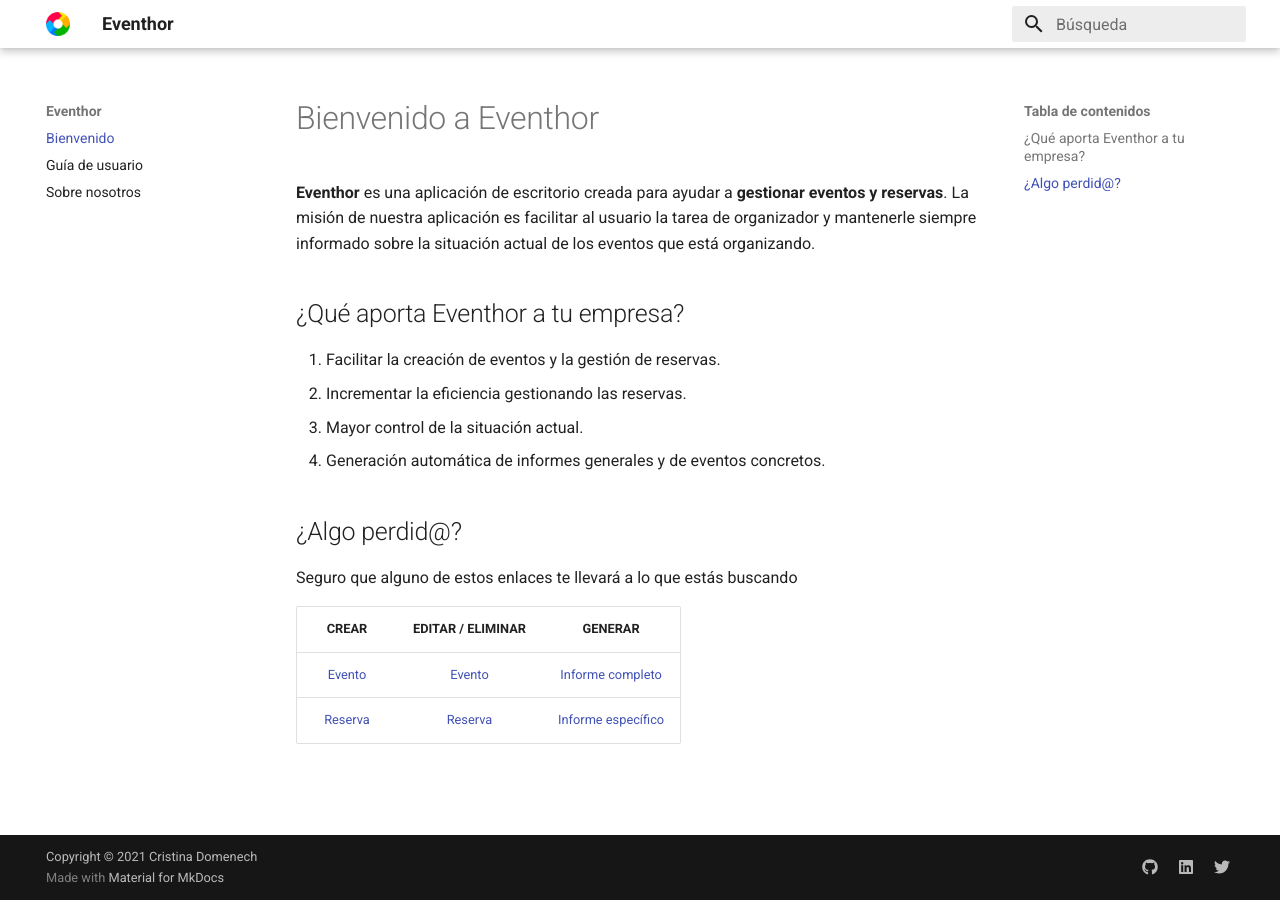
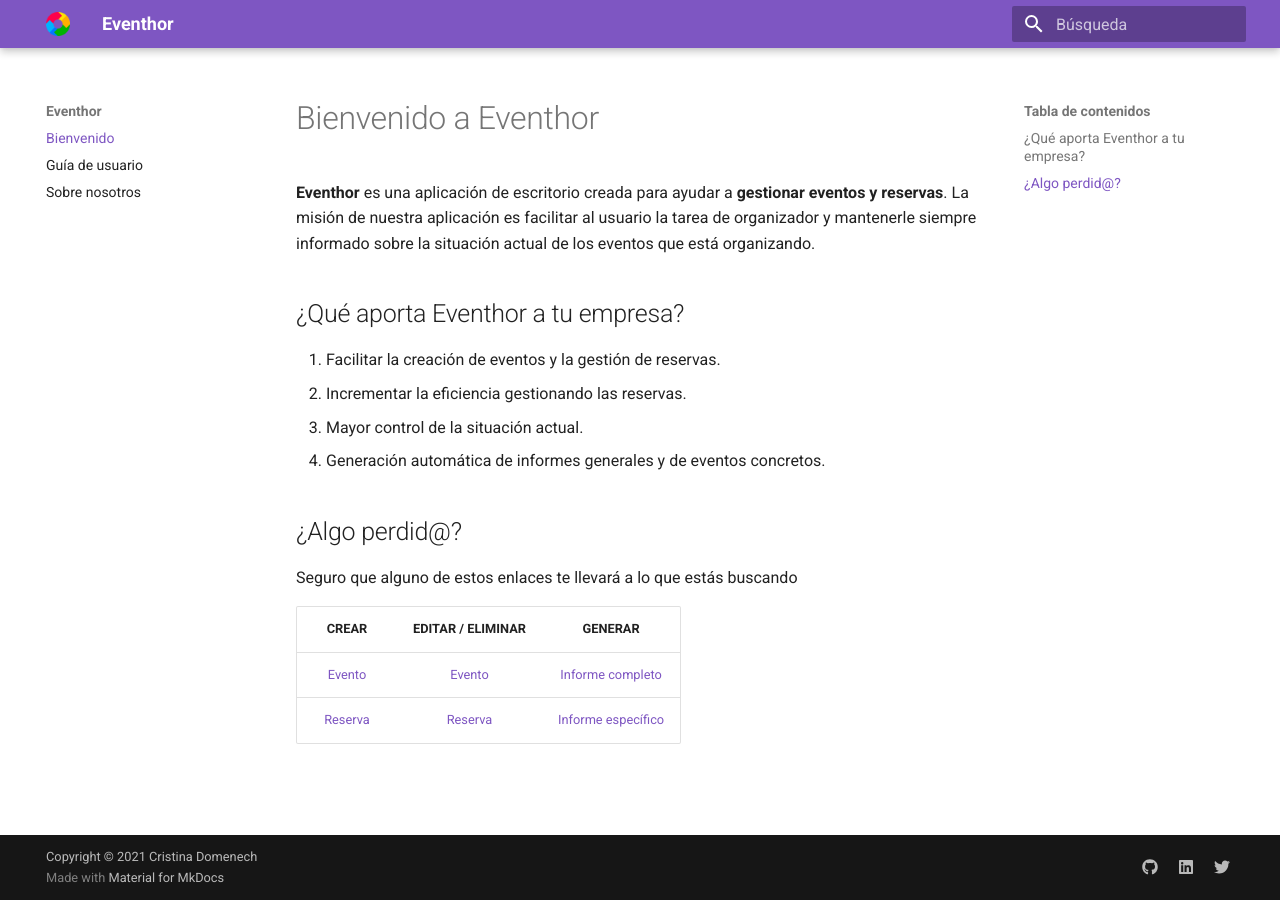
Before and after one commit to C-Domenech/Gestor-Eventos-User-Help, an MkDocs documentation site: the page built from docs/index.md, in a window 1280 px wide. Built offline with MkDocs 1.6.1 and Material for MkDocs 9.7.7, drawn with Linux system fonts in a browser that asks for light colours.

Commit message:
Add files via upload

```diff
--- a/mkdocs.yml
+++ b/mkdocs.yml
@@ -10,7 +10,7 @@ theme:
   features:
     # - navigation.tabs
   palette:
-    primary: white
+    primary: deep-purple
     accent: pink
 extra:
   social:
@@ -23,3 +23,4 @@ extra:
 copyright: Copyright &copy; 2021 Cristina Domenech
 markdown_extensions:
   - attr_list
+  - pymdownx.snippets
```
